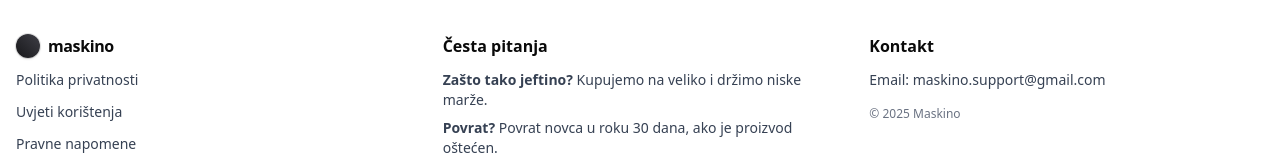
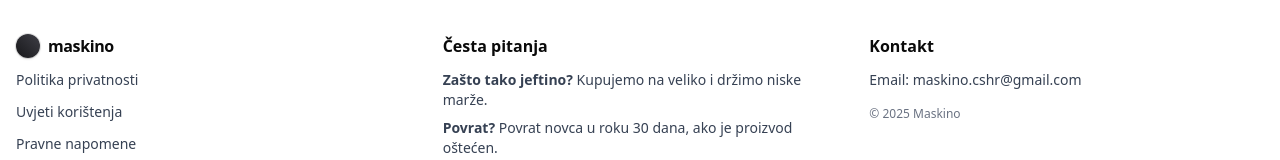
Before and after one commit to itomas2112/maskice-ui, a Next.js app: page /politika_privatnosti in a window 1280 px wide. Shown: the part 1838-1998 px from the top of the page. Built offline with nearby package versions, Linux system fonts and the light colour scheme; no server answers.

Commit message:
Update Footer.tsx

```diff
--- a/src/components/layout/Footer.tsx
+++ b/src/components/layout/Footer.tsx
@@ -42,7 +42,7 @@
           </div>
           <div>
             <h4 className="font-semibold">Kontakt</h4>
-            <p className="mt-3 text-sm text-gray-700">Email: maskino.support@gmail.com</p>
+            <p className="mt-3 text-sm text-gray-700">Email: maskino.cshr@gmail.com</p>
             <p className="text-xs text-gray-500 mt-4">© {new Date().getFullYear()} Maskino</p>
           </div>
         </div>
```
